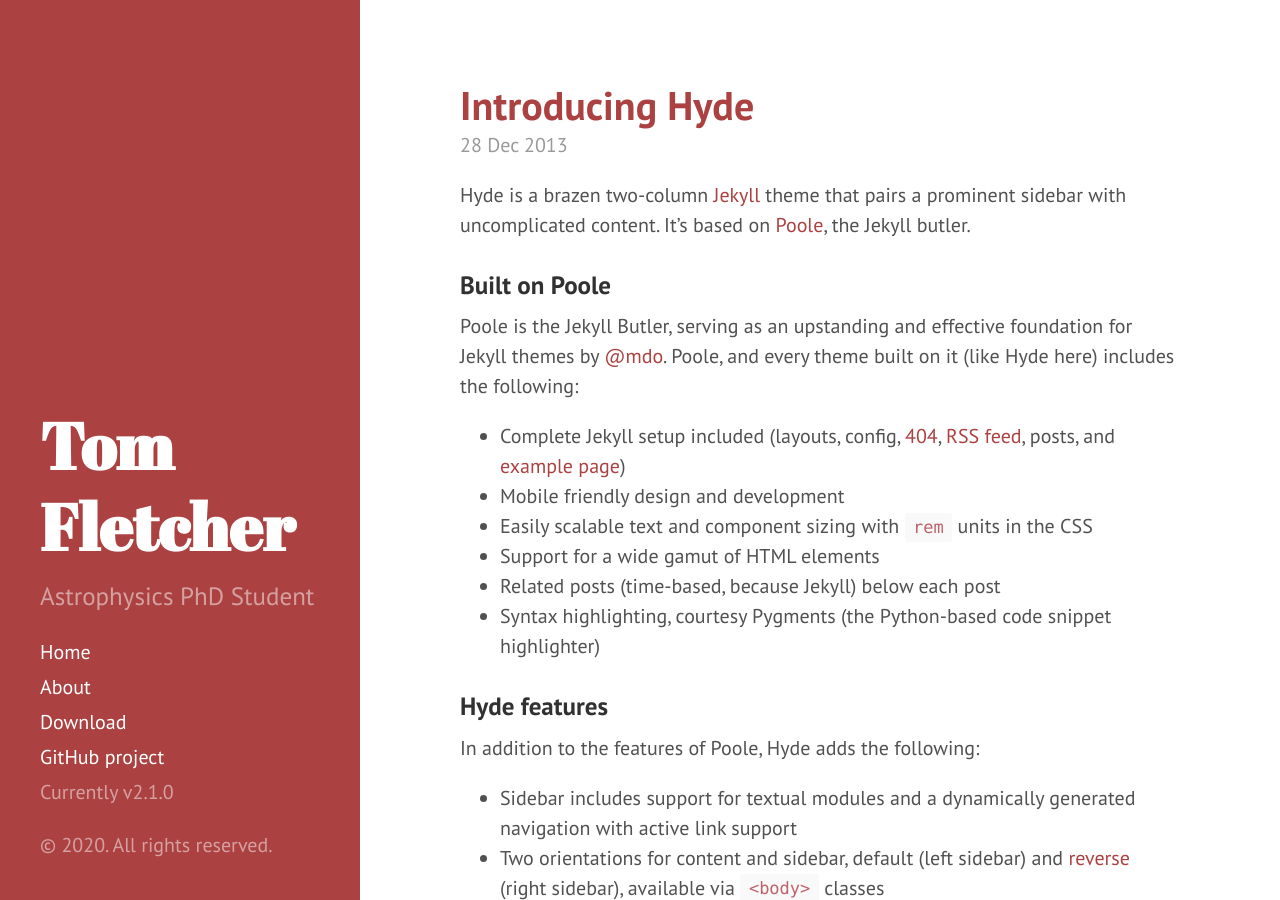
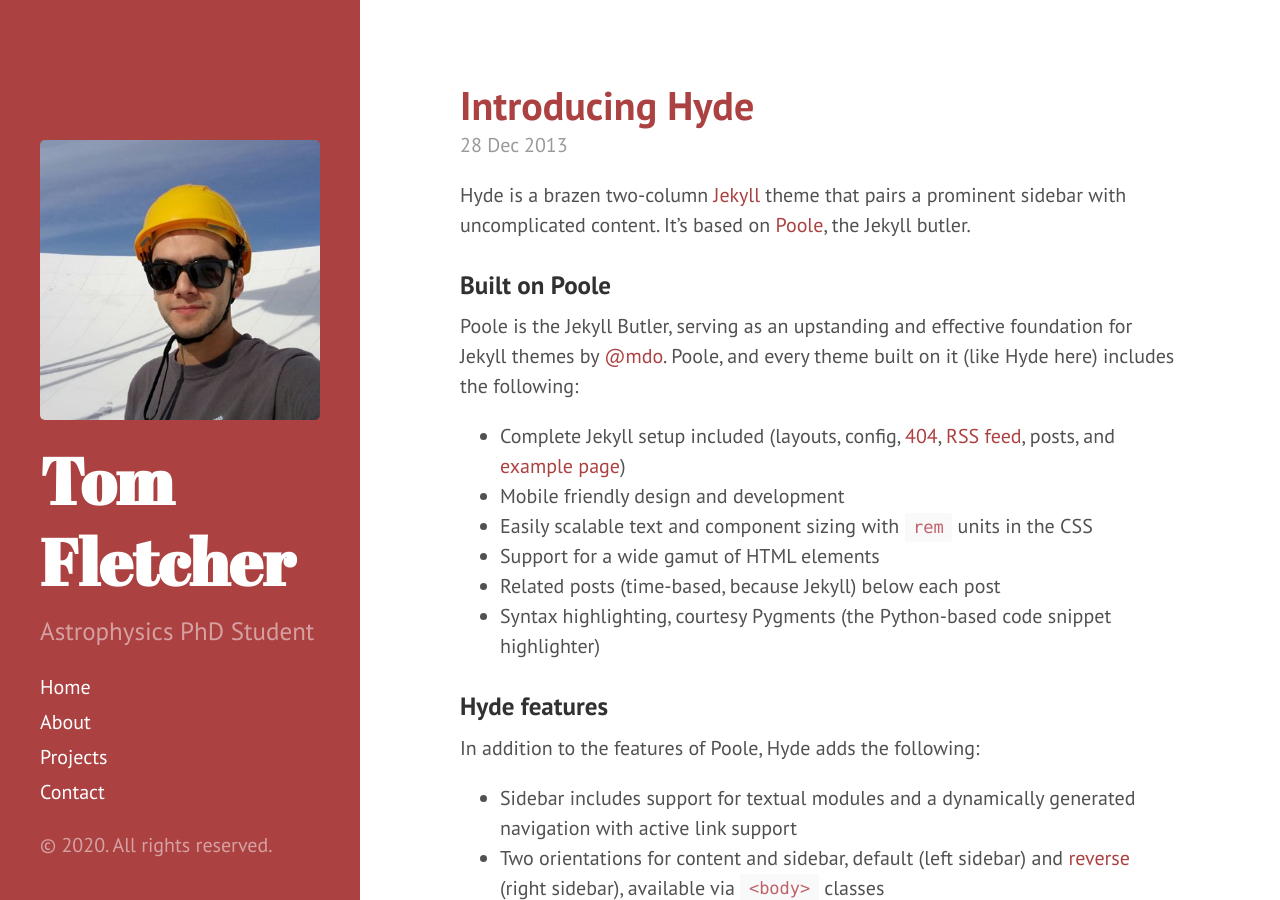
Before and after one commit to tomjf/tomjf.github.io, a Jekyll site: the page built from index.html, in a window 1280 px wide and 900 px high. Built offline with Jekyll 4.4.1, drawn with Linux system fonts in a browser that asks for light colours; Markdown is read by kramdown in place of the engine named in the settings; the list of posts is cut into pages by our own code.

Commit message:
added image

```diff
--- a/_includes/sidebar.html
+++ b/_includes/sidebar.html
@@ -1,6 +1,11 @@
 <div class="sidebar">
   <div class="container sidebar-sticky">
     <div class="sidebar-about">
+
+      <div>
+        <img class="photo" src="/public/images/tel.jpg" alt="" />
+      </div>
+
       <h1>
         <a href="{{ site.baseurl }}">
           {{ site.title }}
@@ -26,9 +31,8 @@
         {% endif %}
       {% endfor %}
 
-      <a class="sidebar-nav-item" href="{{ site.github.repo }}/archive/v{{ site.version }}.zip">Download</a>
-      <a class="sidebar-nav-item" href="{{ site.github.repo }}">GitHub project</a>
-      <span class="sidebar-nav-item">Currently v{{ site.version }}</span>
+      <a class="sidebar-nav-item" href="{{ site.github.repo }}/archive/v{{ site.version }}.zip">Projects</a>
+      <a class="sidebar-nav-item" href="{{ site.github.repo }}">Contact</a>
     </nav>
 
     <p>&copy; {{ site.time | date: '%Y' }}. All rights reserved.</p>
```
Also changed, not shown: public/images/tel.jpg (added), 2 other files.
